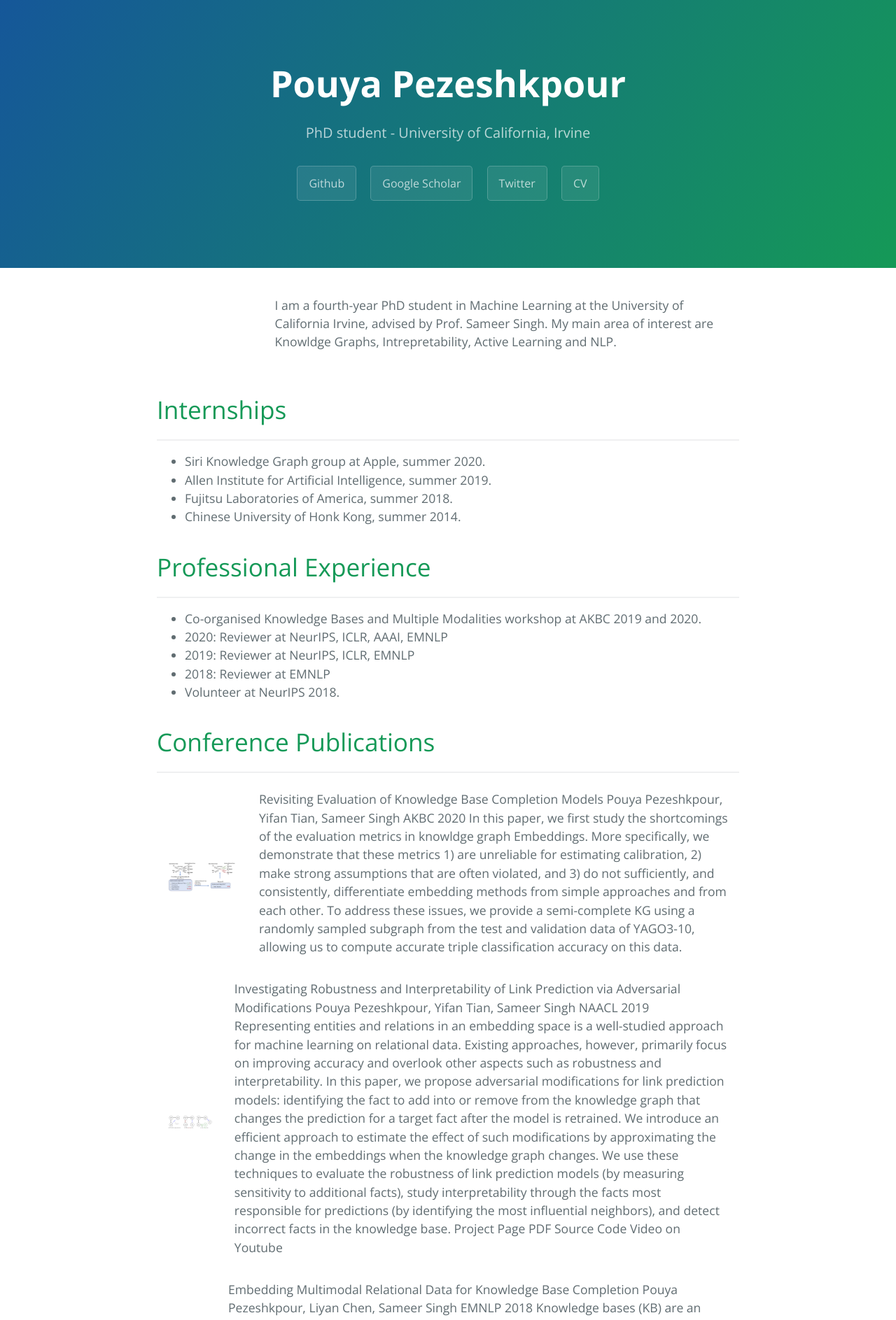
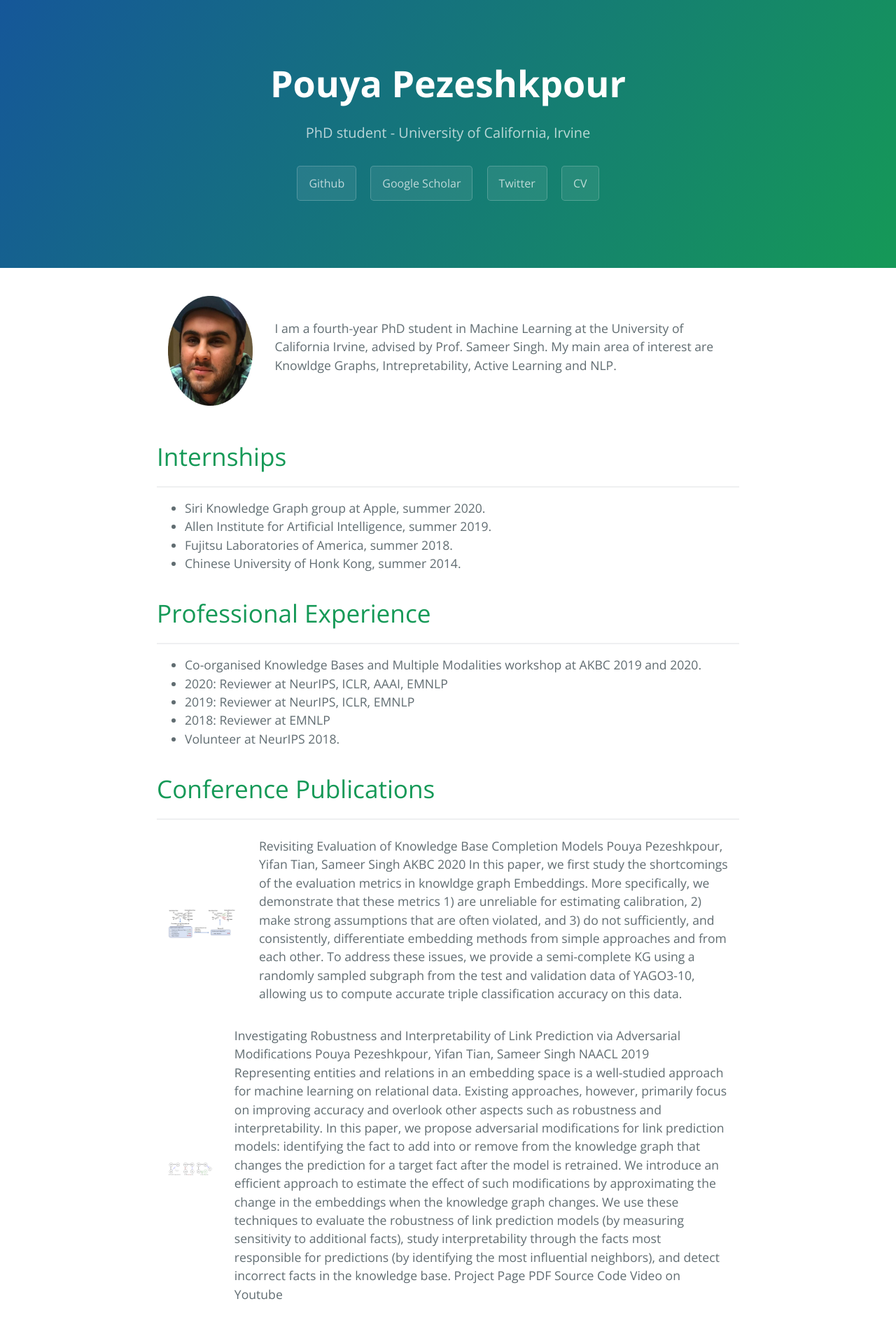
Before and after one commit to pouyapez/pouyapez.github.io, a Jekyll site: the page built from index.md, in a window 1280 px wide. Shown: the top 1887 px of the page at 70% size. Built offline with Jekyll 4.4.1, drawn with Linux system fonts in a browser that asks for light colours.

Commit message:
Update index.md

```diff
--- a/index.md
+++ b/index.md
@@ -5,7 +5,7 @@ layout: default
    <table class="content-table">
       <tr>
         <td>
-          <img class="left-align image noselect" src="/images/face.png" style="width:00%">
+          <img class="left-align image noselect" src="/images/face.png" style="width:100%">
         </td>
         <td>
           <p class="text right-align text-large add-top-margin" style="width:100%;">
```
